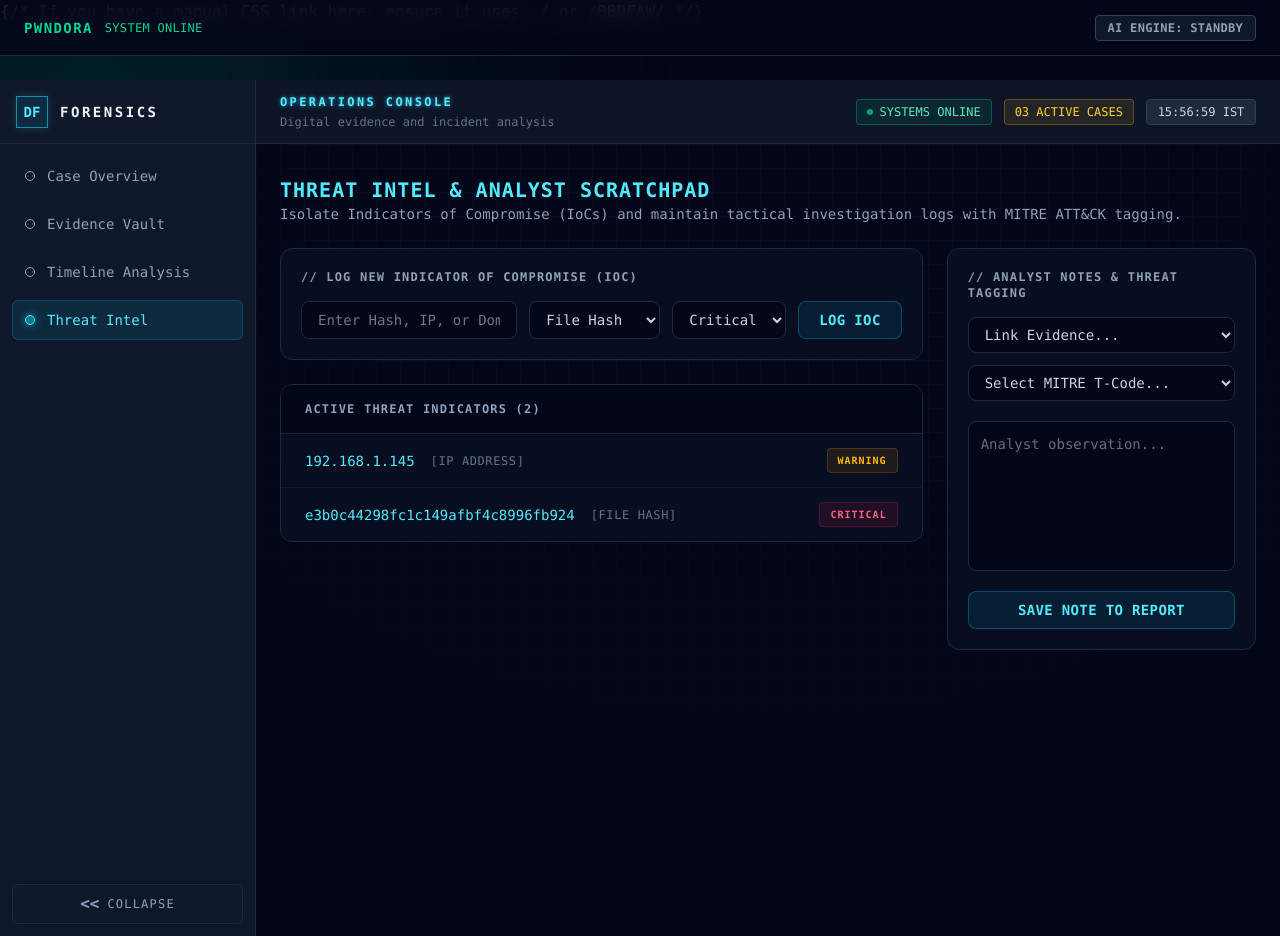
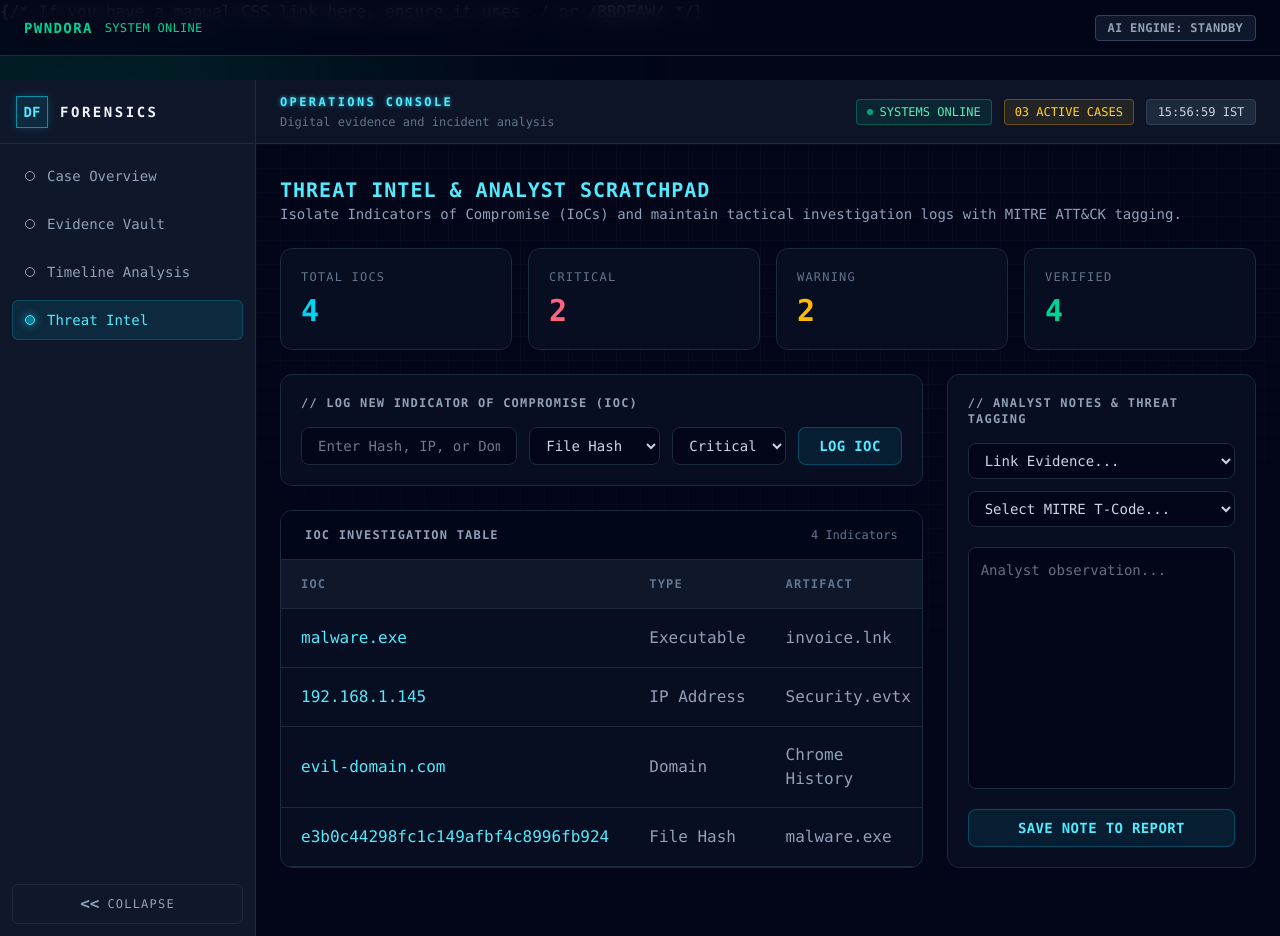
Before and after one commit to Dharun4264/BBDFAW, a React (Vite) app: page /#/notes in a window 1280 px wide. Built offline with nearby package versions, Linux system fonts and the light colour scheme.

Commit message:
Added Threat Intel page and investigation workflow

```diff
--- a/src/pages/Notes.tsx
+++ b/src/pages/Notes.tsx
@@ -3,15 +3,52 @@ import React, { useState } from 'react';
 interface ThreatItem {
   id: string;
   indicator: string;
-  type: 'IP Address' | 'File Hash' | 'Domain';
+  type: 'IP Address' | 'File Hash' | 'Domain' | 'Executable';
+  artifact: string;
+  mitre: string;
+  status: 'Verified' | 'Pending';
   severity: 'CRITICAL' | 'WARNING' | 'INFO';
 }
 
 const Notes = () => {
   // --- State for original IoC Tracker ---
  const [threats, setThreats] = useState<ThreatItem[]>([
-    { id: '1', indicator: '192.168.1.145', type: 'IP Address', severity: 'WARNING' },
-    { id: '2', indicator: 'e3b0c44298fc1c149afbf4c8996fb924', type: 'File Hash', severity: 'CRITICAL' },
+  {
+    id: "1",
+    indicator: "malware.exe",
+    type: "Executable",
+    artifact: "invoice.lnk",
+    mitre: "T1204",
+    status: "Verified",
+    severity: "CRITICAL",
+  },
+  {
+    id: "2",
+    indicator: "192.168.1.145",
+    type: "IP Address",
+    artifact: "Security.evtx",
+    mitre: "T1071",
+    status: "Verified",
+    severity: "WARNING",
+  },
+  {
+    id: "3",
+    indicator: "evil-domain.com",
+    type: "Domain",
+    artifact: "Chrome History",
+    mitre: "T1071",
+    status: "Pending",
+    severity: "WARNING",
+  },
+  {
+    id: "4",
+    indicator: "e3b0c44298fc1c149afbf4c8996fb924",
+    type: "File Hash",
+    artifact: "malware.exe",
+    mitre: "T1204",
+    status: "Verified",
+    severity: "CRITICAL",
+  },
 ]);
   const [newIndicator, setNewIndicator] = useState('');
   const [newType, setNewType] = useState<'IP Address' | 'File Hash' | 'Domain'>('File Hash');
@@ -21,15 +58,18 @@ const Notes = () => {
   const [analystNote, setAnalystNote] = useState('');
   const [evidenceLink, setEvidenceLink] = useState('');
   const [mitreTag, setMitreTag] = useState('');
+  const [selectedIOC, setSelectedIOC] = useState<ThreatItem | null>(null);
 
   const handleAddIoC = (e: React.FormEvent) => {
     e.preventDefault();
     if (!newIndicator.trim()) return;
-
 const newItem: ThreatItem = {
   id: Date.now().toString(),
   indicator: newIndicator.trim(),
   type: newType,
+  artifact: "Manual Entry",
+  mitre: "Pending",
+  status: "Pending",
   severity: newSeverity,
 };
 
@@ -67,6 +107,46 @@ const Notes = () => {
         <p className="text-sm text-slate-400">
           Isolate Indicators of Compromise (IoCs) and maintain tactical investigation logs with MITRE ATT&CK tagging.
         </p>
+      </div>
+      {/* IOC Dashboard */}
+<div className="grid grid-cols-1 sm:grid-cols-2 lg:grid-cols-4 gap-4">
+
+  <div className="rounded-xl border border-slate-800 bg-slate-900/50 p-5 backdrop-blur-sm">
+    <p className="text-xs uppercase tracking-widest text-slate-500">
+      Total IOCs
+    </p>
+    <h2 className="mt-2 text-3xl font-bold text-cyan-400">
+      {threats.length}
+    </h2>
+  </div>
+
+  <div className="rounded-xl border border-slate-800 bg-slate-900/50 p-5 backdrop-blur-sm">
+    <p className="text-xs uppercase tracking-widest text-slate-500">
+      Critical
+    </p>
+    <h2 className="mt-2 text-3xl font-bold text-rose-400">
+      {threats.filter(t => t.severity === "CRITICAL").length}
+    </h2>
+  </div>
+
+  <div className="rounded-xl border border-slate-800 bg-slate-900/50 p-5 backdrop-blur-sm">
+    <p className="text-xs uppercase tracking-widest text-slate-500">
+      Warning
+    </p>
+    <h2 className="mt-2 text-3xl font-bold text-amber-400">
+      {threats.filter(t => t.severity === "WARNING").length}
+    </h2>
+  </div>
+
+  <div className="rounded-xl border border-slate-800 bg-slate-900/50 p-5 backdrop-blur-sm">
+    <p className="text-xs uppercase tracking-widest text-slate-500">
+      Verified
+    </p>
+    <h2 className="mt-2 text-3xl font-bold text-emerald-400">
+      {threats.length}
+    </h2>
+  </div>
+
 </div>
 
       <div className="grid grid-cols-1 lg:grid-cols-3 gap-6">
@@ -114,30 +194,122 @@ const Notes = () => {
             </form>
           </div>
 
-          {/* IoC List Table */}
+   {/* IOC Investigation Table */}
+
 <div className="rounded-xl border border-slate-800 bg-slate-900/50 overflow-hidden backdrop-blur-sm">
-            <div className="px-6 py-4 border-b border-slate-800 bg-slate-950/80">
+
+  <div className="px-6 py-4 border-b border-slate-800 bg-slate-950/80 flex justify-between items-center">
+
     <h2 className="text-xs font-semibold tracking-widest text-slate-400 uppercase">
-                Active Threat Indicators ({threats.length})
+      IOC Investigation Table
     </h2>
+
+    <span className="text-xs text-slate-500">
+      {threats.length} Indicators
+    </span>
+
   </div>
-            <div className="divide-y divide-slate-800/50">
+
+  <table className="w-full">
+
+    <thead className="bg-slate-900 border-b border-slate-800">
+
+      <tr className="text-left text-xs uppercase tracking-widest text-slate-500">
+
+        <th className="px-5 py-4">IOC</th>
+
+        <th className="px-5 py-4">Type</th>
+
+        <th className="px-5 py-4">Artifact</th>
+
+        <th className="px-5 py-4">MITRE</th>
+
+        <th className="px-5 py-4">Status</th>
+
+        <th className="px-5 py-4">Severity</th>
+
+        <th className="px-5 py-4">Action</th>
+
+      </tr>
+
+    </thead>
+
+    <tbody>
+
       {threats.map((item) => (
-                <div key={item.id} className="flex items-center justify-between px-6 py-3.5 hover:bg-slate-800/30 transition-colors">
-                  <div className="flex items-center gap-4">
-                    <span className="font-mono text-sm text-cyan-300">{item.indicator}</span>
-                    <span className="text-xs text-slate-500 uppercase tracking-wider">[{item.type}]</span>
-                  </div>
-                  <span className={`px-2.5 py-1 rounded text-[10px] font-bold tracking-widest border ${getSeverityBadge(item.severity)}`}>
+
+        <tr
+          key={item.id}
+          className="border-b border-slate-800 hover:bg-slate-800/30 transition"
+        >
+
+          <td className="px-5 py-4 font-mono text-cyan-300">
+            {item.indicator}
+          </td>
+
+          <td className="px-5 py-4 text-slate-400">
+            {item.type}
+          </td>
+
+          <td className="px-5 py-4 text-slate-400">
+            {item.artifact}
+          </td>
+
+          <td className="px-5 py-4 text-cyan-400">
+            {item.mitre}
+          </td>
+
+          <td className="px-5 py-4">
+
+            <span
+              className={`px-3 py-1 rounded-full text-xs font-semibold ${
+                item.status === "Verified"
+                  ? "bg-emerald-500/20 text-emerald-400"
+                  : "bg-amber-500/20 text-amber-400"
+              }`}
+            >
+              {item.status}
+            </span>
+
+          </td>
+
+          <td className="px-5 py-4">
+
+            <span
+              className={`px-3 py-1 rounded-full text-xs font-semibold ${
+                item.severity === "CRITICAL"
+                  ? "bg-rose-500/20 text-rose-400"
+                  : item.severity === "WARNING"
+                  ? "bg-amber-500/20 text-amber-400"
+                  : "bg-cyan-500/20 text-cyan-400"
+              }`}
+            >
               {item.severity}
             </span>
-                </div>
+
+          </td>
+
+          <td className="px-5 py-4">
+
+            <button
+              className="border border-cyan-500/40 bg-cyan-500/10 hover:bg-cyan-500/20 text-cyan-300 px-3 py-1 rounded text-xs"
+            >
+              View
+            </button>
+
+          </td>
+
+        </tr>
+
       ))}
-            </div>
-          </div>
+
+    </tbody>
+</table>
+
 </div>
 
-        {/* Right Col: Analyst Notes + MITRE ATT&CK */}
+</div> {/* End Left Column */}
+
 <div className="flex flex-col gap-4">
           <div className="rounded-xl border border-slate-800 bg-slate-900/50 p-5 flex flex-col flex-1 backdrop-blur-sm">
             <h2 className="text-xs font-semibold tracking-widest text-slate-400 uppercase mb-4">
```
Lines whose indentation alone changed are shown as unchanged.
